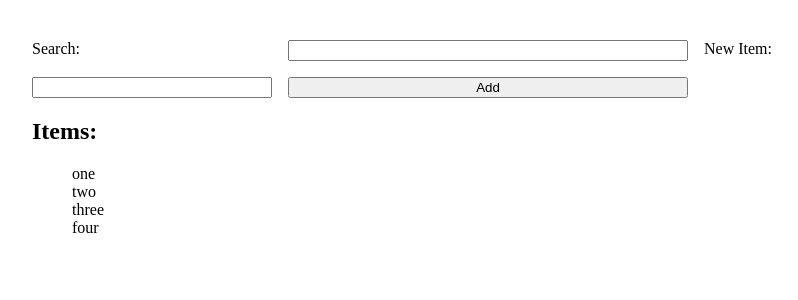
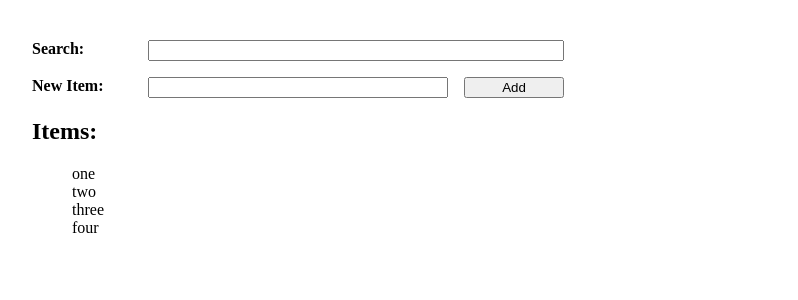
Before and after one commit to w314/reactSearchExample, a React (Create React App) app: page / in a window 1280 px wide. Shown: the top 300 px of the page, without its empty margins (208-1006 px from the left). Built offline with nearby package versions, Linux system fonts and the light colour scheme.

Commit message:
style: Add grid layout to user input area

```diff
--- a/src/App.tsx
+++ b/src/App.tsx
@@ -17,11 +17,18 @@ const Container =styled.div({
 })
 
 
-// TODO fix grid layout
 const ThreeColumnLayout = styled.div`
   display: grid;
-  grid-template-columns: 30% 50% 20%;
+  grid-template-columns: 100px 300px 100px;
   gap: 1rem;
+`
+
+const TwoColumnGridInput = styled.input`
+  grid-column: span 2;
+`
+
+const Label = styled.label`
+  font-weight: bold
 `
 
 
@@ -60,13 +67,13 @@ function App() {
     <Container>
     {/* add option to filter item list */}
     <ThreeColumnLayout>
-      <label htmlFor="filter">Search:</label>
+      <Label htmlFor="filter">Search:</Label>
       {/* if user enters query store it in filter variable */}
-      <input type="search" id="filter" onChange={(event) => setFilter(event.target.value)} />
+      <TwoColumnGridInput type="search" id="filter" onChange={(event) => setFilter(event.target.value)} />
     {/* add option to add new items to list */}
-      <label htmlFor="newItem">New Item:</label>
-      {/* reference name of new item to store in newItemRef variable */}
-      <input type="text" id="newItem" ref={newItemRef}/>
+      <Label htmlFor="newItem">New Item:</Label>
+        {/* reference name of new item to store in newItemRef variable */}
+        <input type="text" id="newItem" ref={newItemRef}/>
       {/* if user click on Add button call onAddNewItem function */}
       <button onClick={(event) => {onAddNewItem(event)}}>Add</button>
     </ThreeColumnLayout>
```
